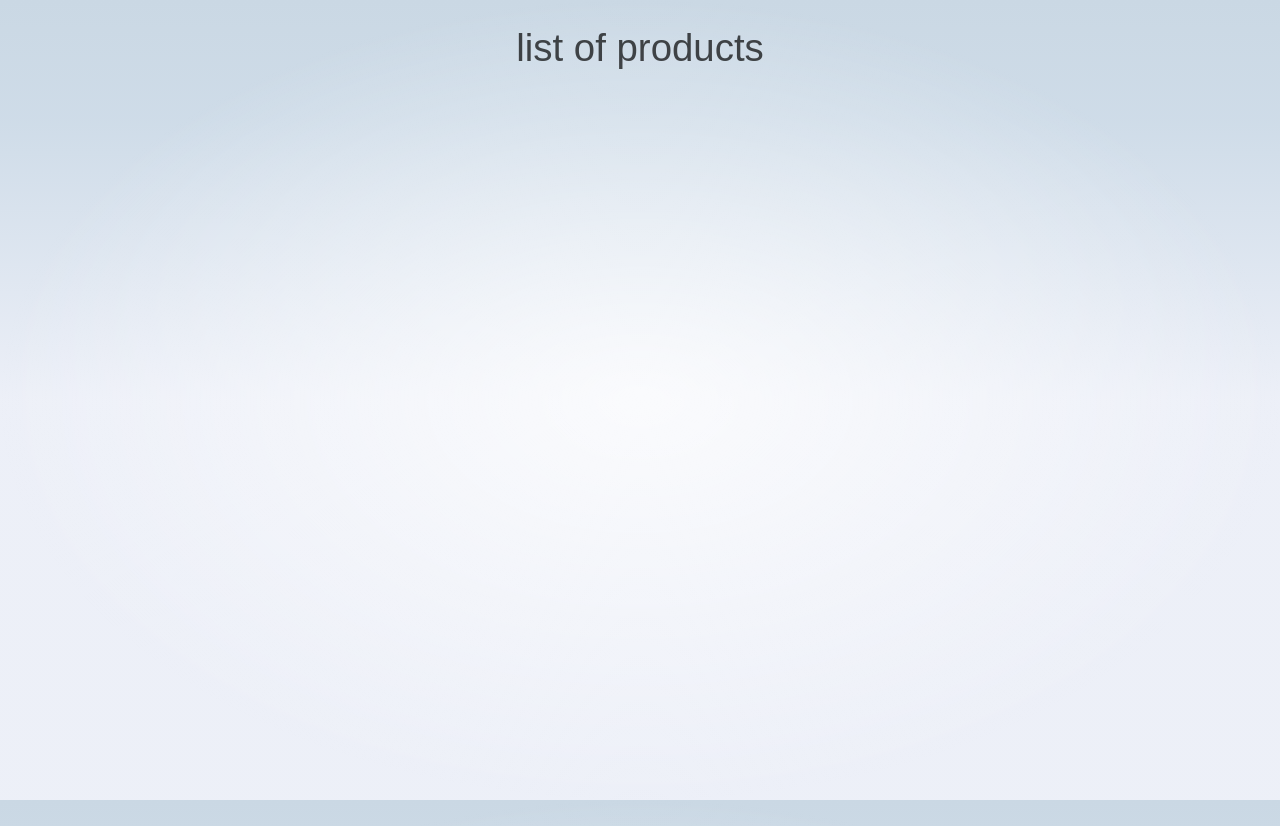
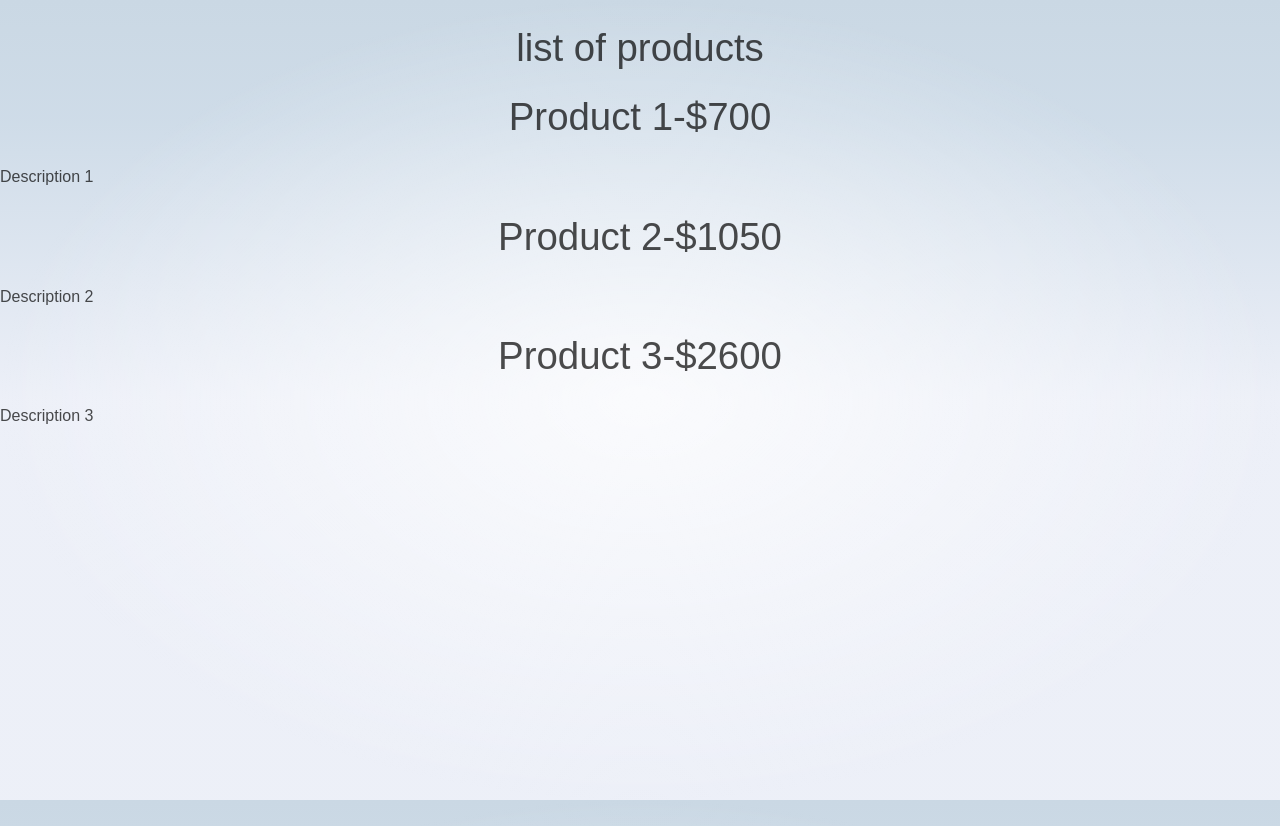
Before and after one commit to gayatriponnada/Student-management-system, a SvelteKit app: page /products in a window 1280 px wide. Built offline with nearby package versions, Linux system fonts and the light colour scheme; data requests are answered from the project's data file.

Commit message:
update now

```diff
--- a/package.json
+++ b/package.json
@@ -15,6 +15,7 @@
 		"@fontsource/fira-mono": "^4.5.10",
 		"@neoconfetti/svelte": "^1.0.0",
 		"@sveltejs/adapter-auto": "^3.0.0",
+		"@sveltejs/adapter-node": "^5.0.1",
 		"@sveltejs/kit": "^2.0.0",
 		"@sveltejs/vite-plugin-svelte": "^3.0.0",
 		"@types/eslint": "^8.56.0",
--- a/src/routes/doc-api/+server.js
+++ /dev/null
@@ -1,3 +0,0 @@
-export function GET(){
-    return new Response("hello everyone");
-}
--- a/src/routes/product/+page.svelte
+++ /dev/null
@@ -1 +0,0 @@
-<h1> hello </h1>
--- a/src/routes/product/[productid]/+page.svelte
+++ /dev/null
@@ -1 +0,0 @@
-<h1> ids of the product</h1>
--- a/src/routes/products/+page.js
+++ b/src/routes/products/+page.js
@@ -1,4 +1,6 @@
 export const load= async()=>{
     const title= "list of products"
-    return{title}
+    const response=await fetch("http://localhost:4000/products")
+    const products=await response.json();
+    return{title,products}
 }
--- a/src/routes/products/+page.svelte
+++ b/src/routes/products/+page.svelte
@@ -1,6 +1,13 @@
-<script>
+<script lang="ts">
     export let data;
     const title= data.title
+    const products= data.products
 </script>
 
 <h1>{title}</h1>
+<div class="pro">
+    {#each products as product}
+        <h1>{product.title}-${product.price}</h1>
+        <p>{product.description}</p>
+    {/each}
+</div>
--- a/svelte.config.js
+++ b/svelte.config.js
@@ -1,4 +1,4 @@
-import adapter from '@sveltejs/adapter-auto';
+import adapter from '@sveltejs/adapter-node';
 import { vitePreprocess } from '@sveltejs/vite-plugin-svelte';
 
 /** @type {import('@sveltejs/kit').Config} */
```
Also changed, not shown: src/routes/data/+page.svelte (deleted), 1 other file (tests, documents, lock files or other folders).
